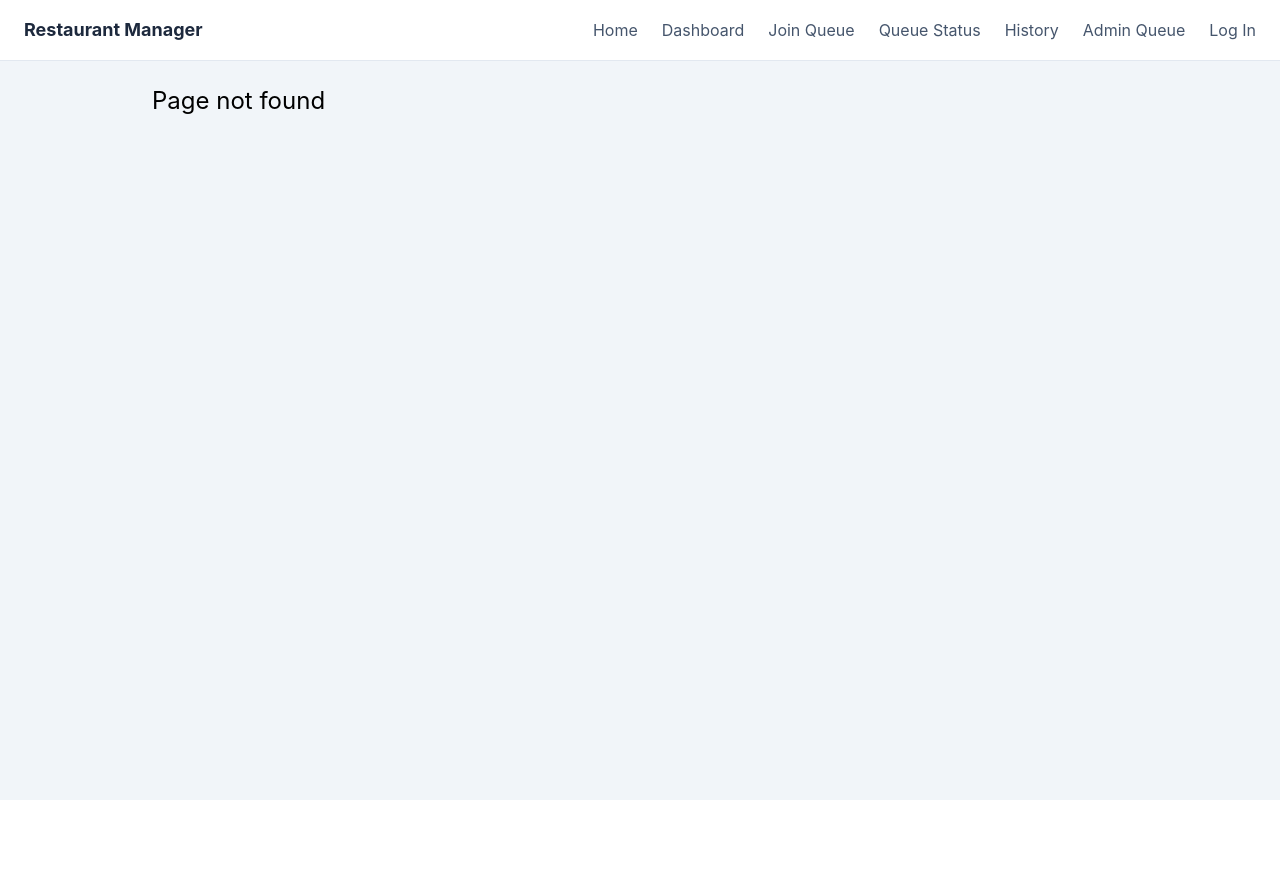
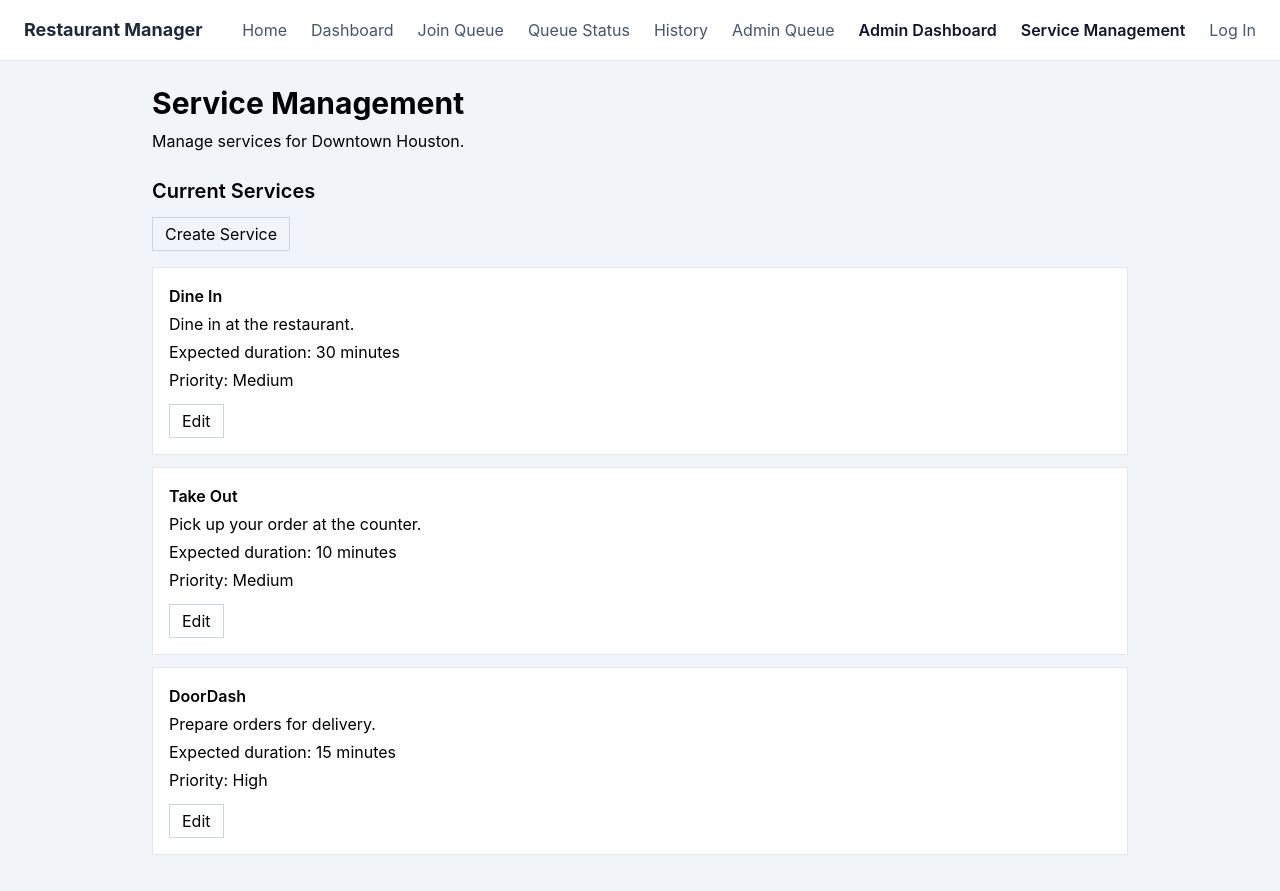
Before and after one commit to usmaan677/RestaurantProject, a React (Vite) app in the folder frontend/: page /admin/services in a window 1280 px wide. Before the commit this address had no page. Before the commit the page ends 800 px from the top, so only its background shows below. Built offline with nearby package versions, Linux system fonts and the light colour scheme.

Commit message:
Add AdminDashboard and ServiceManagement pages with nav

```diff
--- a/frontend/src/App.jsx
+++ b/frontend/src/App.jsx
@@ -8,6 +8,8 @@ import JoinQueue from './pages/JoinQueue'
 import QueueStatus from './pages/QueueStatus'
 import History from './pages/History'
 import AdminQueue from './pages/AdminQueue'
+import AdminDashboard from './pages/AdminDashboard'
+import ServiceManagement from './pages/ServiceManagement'
 
 function App() {
   return (
@@ -23,6 +25,8 @@ function App() {
           <Route path="/queue-status" element={<QueueStatus />} />
           <Route path="/history" element={<History />} />
           <Route path = "/admin-queue" element = {<AdminQueue/>}></Route>
+          <Route path="/admin" element={<AdminDashboard />} />
+          <Route path="/admin/services" element={<ServiceManagement />} />
           <Route path="*" element={<h1 className="text-2xl">Page not found</h1>} />
         </Routes>
       </main>
--- a/frontend/src/components/Navbar.jsx
+++ b/frontend/src/components/Navbar.jsx
@@ -24,6 +24,12 @@ function Navbar() {
         <NavLink to="/admin-queue" className={({ isActive }) => isActive ? 'font-semibold text-slate-900' : 'text-slate-600 hover:text-slate-900'}>
           Admin Queue
         </NavLink>
+        <NavLink to="/admin" className={({ isActive }) => isActive ? 'font-semibold text-slate-900' : 'text-slate-600 hover:text-slate-900'}>
+          Admin Dashboard
+        </NavLink>
+        <NavLink to="/admin/services" className={({ isActive }) => isActive ? 'font-semibold text-slate-900' : 'text-slate-600 hover:text-slate-900'}>
+          Service Management
+          </NavLink>
         <NavLink to="/login" className={({ isActive }) => isActive ? 'font-semibold text-slate-900' : 'text-slate-600 hover:text-slate-900'}>
           Log In
         </NavLink>
--- /dev/null
+++ b/frontend/src/pages/AdminDashboard.jsx
@@ -0,0 +1,62 @@
+import { useState } from 'react'
+
+function AdminDashboard() {
+    const [services, setServices] = useState([
+  {
+    name: 'Dine In',
+    queueLength: 8,
+    isOpen: true,
+  },
+  {
+    name: 'Take Out',
+    queueLength: 4,
+    isOpen: true,
+  },
+  {
+    name: 'DoorDash',
+    queueLength: 2,
+    isOpen: false,
+  },
+])
+
+    return (
+    <div>
+      <h1 className="text-3xl font-bold">Admin Dashboard</h1>
+      <p className="mt-2">Location: Downtown Houston</p>
+
+      <div className="mt-6">
+        <h2 className="text-xl font-semibold">Services</h2>
+
+        <div className="mt-4">
+            {services.map((service) => (
+                <div className="mb-3 border border-slate-200 bg-white p-4" key={service.name}>
+                    <h3 className="font-semibold">{service.name}</h3>
+                    <p className="mt-1">Queue length: {service.queueLength}</p>
+                    <p className="mt-1">
+                        Status: {service.isOpen ? 'Open' : 'Closed'}
+                    </p>
+
+                    <button
+                        onClick={() => {
+                            setServices(
+                                services.map((item) =>
+                                    item.name === service.name
+                                        ? { ...item, isOpen: !item.isOpen }
+                                        : item
+                                )
+                            )
+                        }}
+                        className="mt-3 border border-slate-300 px-3 py-1"
+                    >
+                            {service.isOpen ? 'Close Queue' : 'Open Queue'}
+                    </button>
+                  </div>
+            ))}
+          </div>
+
+      </div>
+    </div>
+  )
+}
+
+export default AdminDashboard
--- /dev/null
+++ b/frontend/src/pages/ServiceManagement.jsx
@@ -0,0 +1,164 @@
+import { useState } from 'react'
+
+function ServiceManagement() {
+  const [showForm, setShowForm] = useState(false)
+  const [serviceName, setServiceName] = useState('')
+  const [description, setDescription] = useState('')
+  const [duration, setDuration] = useState('')
+  const [priority, setPriority] = useState('Medium')
+  const [editingService, setEditingService] = useState('')
+
+  const [services, setServices] = useState([
+    {
+      name: 'Dine In',
+      description: 'Dine in at the restaurant.',
+      duration: 30,
+      priority: 'Medium',
+    },
+    {
+      name: 'Take Out',
+      description: 'Pick up your order at the counter.',
+      duration: 10,
+      priority: 'Medium',
+    },
+    {
+      name: 'DoorDash',
+      description: 'Prepare orders for delivery.',
+      duration: 15,
+      priority: 'High',
+    },
+  ])
+
+  function saveService() {
+    if (!serviceName || !description || !duration) {
+      alert('Please fill in all required fields.')
+      return
+    }
+
+    const service = {
+      name: serviceName,
+      description: description,
+      duration: duration,
+      priority: priority,
+    }
+
+    if (editingService) {
+      setServices(
+        services.map((item) =>
+          item.name === editingService ? service : item
+        )
+      )
+    } else {
+      setServices([...services, service])
+    }
+
+    setShowForm(false)
+    setEditingService('')
+  }
+
+  function editService(service) {
+    setEditingService(service.name)
+    setServiceName(service.name)
+    setDescription(service.description)
+    setDuration(service.duration)
+    setPriority(service.priority)
+    setShowForm(true)
+  }
+
+  return (
+    <div>
+      <h1 className="text-3xl font-bold">Service Management</h1>
+      <p className="mt-2">Manage services for Downtown Houston.</p>
+
+      <h2 className="mt-6 text-xl font-semibold">Current Services</h2>
+
+      <button
+        onClick={() => {
+          setEditingService('')
+          setShowForm(true)
+        }}
+        className="mt-3 border border-slate-300 px-3 py-1"
+      >
+        Create Service
+      </button>
+
+      {showForm && (
+        <div className="mt-4 border border-slate-200 bg-white p-4">
+          <h2 className="text-xl font-semibold">Service</h2>
+
+          <label className="mt-4 block font-medium">Service Name</label>
+          <input
+            type="text"
+            value={serviceName}
+            onChange={(e) => setServiceName(e.target.value)}
+            maxLength={100}
+            className="mt-1 w-full border border-slate-300 p-2"
+            placeholder="Enter service name"
+          />
+
+          <label className="mt-4 block font-medium">Description</label>
+          <textarea
+            value={description}
+            onChange={(e) => setDescription(e.target.value)}
+            className="mt-1 w-full border border-slate-300 p-2"
+            placeholder="Enter service description"
+          />
+
+          <label className="mt-4 block font-medium">
+            Expected Duration (minutes)
+          </label>
+          <input
+            type="number"
+            value={duration}
+            onChange={(e) => setDuration(e.target.value)}
+            className="mt-1 w-full border border-slate-300 p-2"
+            placeholder="Enter duration"
+          />
+
+          <label className="mt-4 block font-medium">Priority</label>
+          <select
+            value={priority}
+            onChange={(e) => setPriority(e.target.value)}
+            className="mt-1 w-full border border-slate-300 p-2"
+          >
+            <option value="Low">Low</option>
+            <option value="Medium">Medium</option>
+            <option value="High">High</option>
+          </select>
+
+          <button
+            onClick={saveService}
+            className="mt-4 border border-slate-300 px-3 py-1"
+          >
+            Save Service
+          </button>
+        </div>
+      )}
+
+      <div className="mt-4">
+        {services.map((service) => (
+          <div
+            key={service.name}
+            className="mb-3 border border-slate-200 bg-white p-4"
+          >
+            <h3 className="font-semibold">{service.name}</h3>
+            <p className="mt-1">{service.description}</p>
+            <p className="mt-1">
+              Expected duration: {service.duration} minutes
+            </p>
+            <p className="mt-1">Priority: {service.priority}</p>
+
+            <button
+              onClick={() => editService(service)}
+              className="mt-3 border border-slate-300 px-3 py-1"
+            >
+              Edit
+            </button>
+          </div>
+        ))}
+      </div>
+    </div>
+  )
+}
+
+export default ServiceManagement
```
